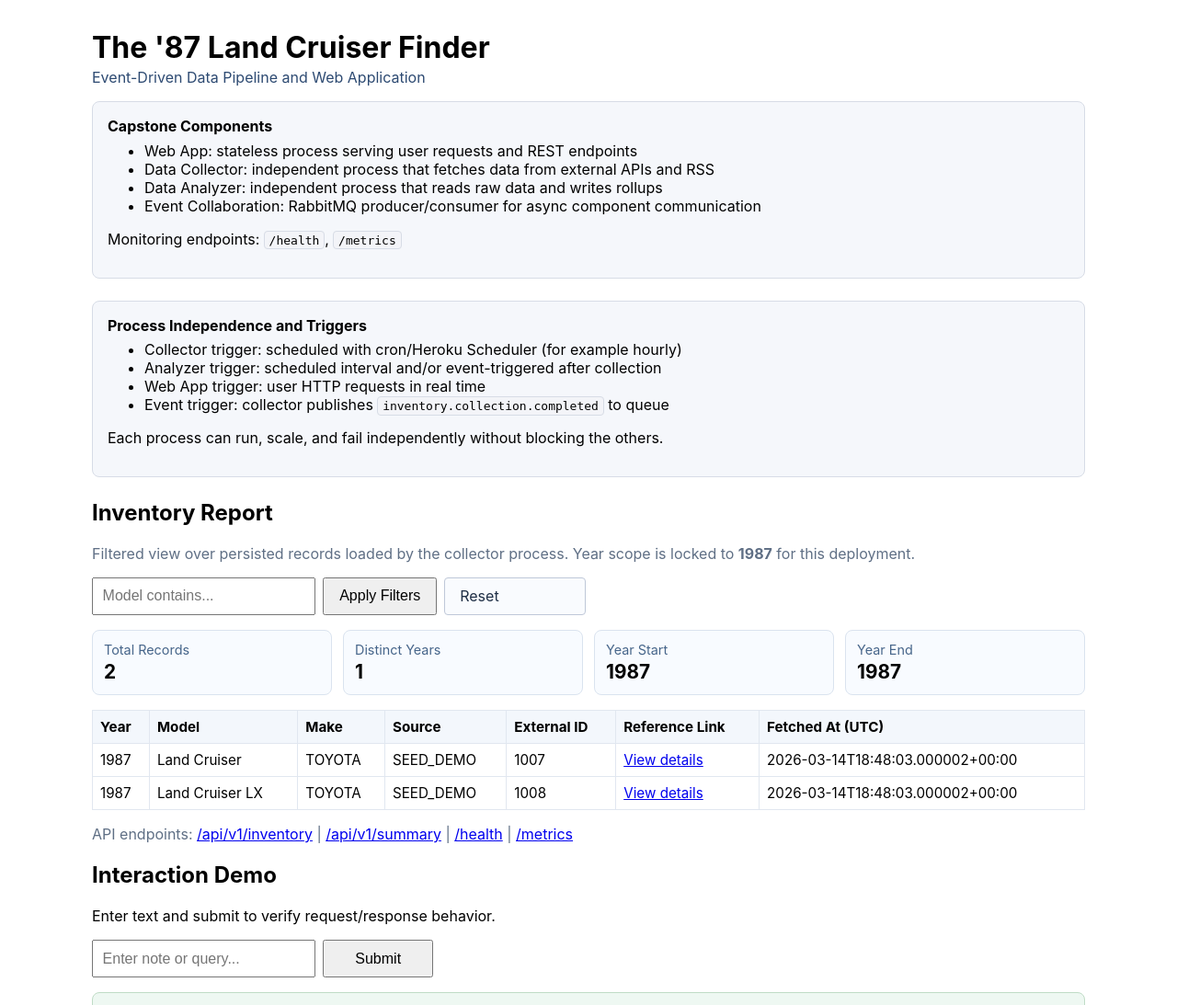
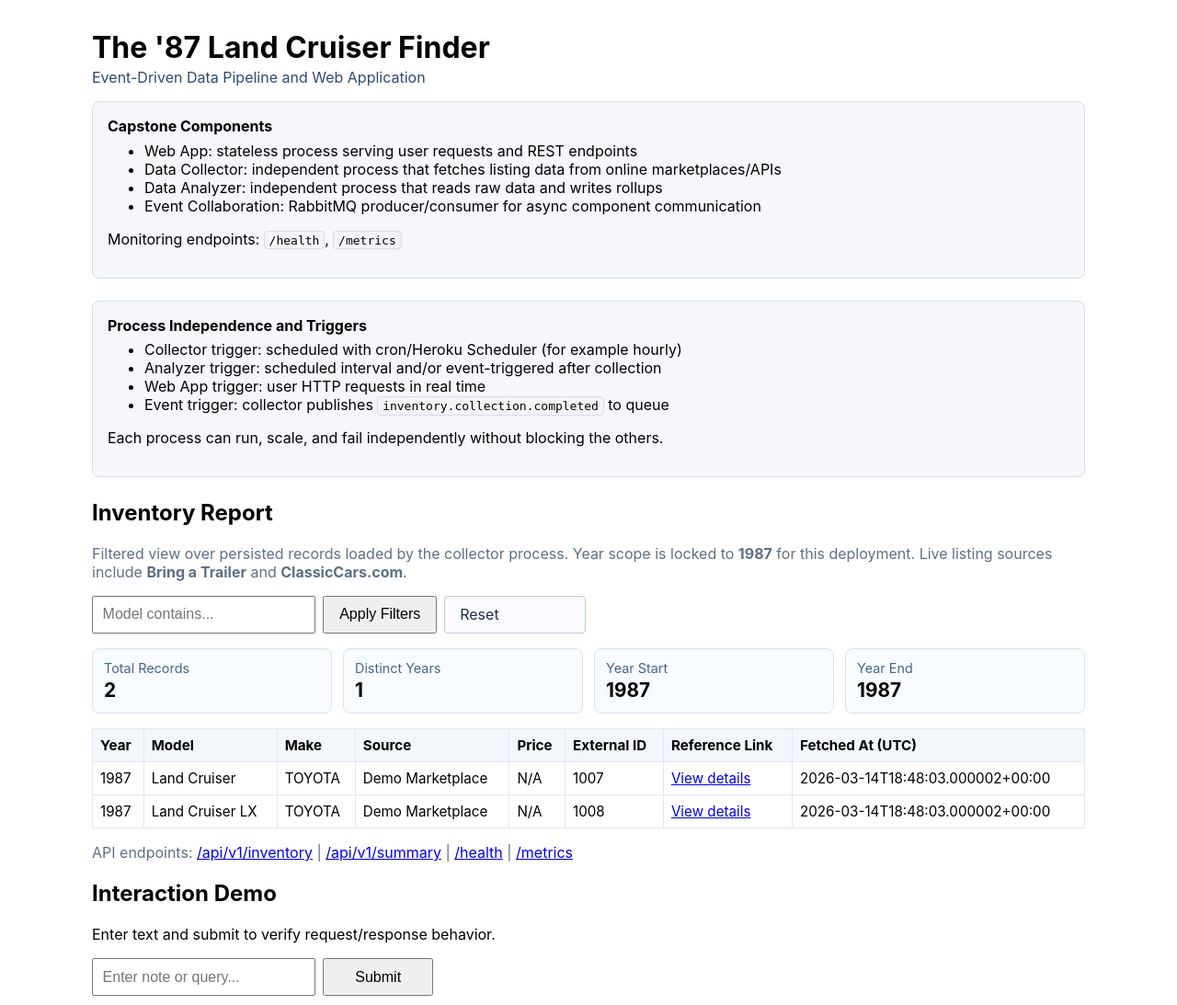
Before and after one commit to marbatis/csca5028-webapp-echo, a Flask app: page / in a window 1280 px wide. Shown: the top 1093 px of the page at 92% size. Run offline with Flask 3, Linux system fonts and the light colour scheme; data comes from the database, SQL or seed files in the repository; data that the repository does not hold is empty.

Commit message:
Add real listing-focused 1987 finder behavior

```diff
--- a/src/app.py
+++ b/src/app.py
@@ -2,9 +2,11 @@ from __future__ import annotations
 
 import json
 import os
+import re
 import sqlite3
 import xml.etree.ElementTree as ET
 from datetime import datetime, timezone
+from html import unescape
 from pathlib import Path
 from typing import Any
 from urllib.parse import quote_plus
@@ -16,10 +18,17 @@ TEMPLATE_DIR = Path(__file__).resolve().parent.parent / "templates"
 DEFAULT_DB_PATH = Path(__file__).resolve().parent.parent / "data" / "land_cruiser.sqlite3"
 app = Flask(__name__, template_folder=str(TEMPLATE_DIR))
 REQUEST_COUNT = 0
-SEED_YEAR_START = 1980
-SEED_YEAR_END = 1990
 DEFAULT_PROJECT_YEAR = 1987
+SEED_YEAR_START = DEFAULT_PROJECT_YEAR
+SEED_YEAR_END = DEFAULT_PROJECT_YEAR
 REQUEST_HEADERS = {"User-Agent": "csca5028-land-cruiser-finder-web/1.0"}
+SOURCE_NHTSA_VPIC = "NHTSA_vPIC_MODELS"
+SOURCE_NHTSA_RECALLS = "NHTSA_RECALLS"
+SOURCE_FUEL_ECONOMY = "FUEL_ECONOMY_MENU"
+SOURCE_BAT_LISTINGS = "BAT_LISTINGS"
+SOURCE_CLASSICCARS_LISTINGS = "CLASSICCARS_LISTINGS"
+SOURCE_DEMO_MARKETPLACE = "DEMO_MARKETPLACE"
+MARKETPLACE_SOURCES = {SOURCE_BAT_LISTINGS, SOURCE_CLASSICCARS_LISTINGS, SOURCE_DEMO_MARKETPLACE}
 VPIC_URL_TEMPLATE = (
     "https://vpic.nhtsa.dot.gov/api/vehicles/"
     "GetModelsForMakeYear/make/toyota/modelyear/{year}?format=json"
@@ -30,6 +39,19 @@ RECALLS_URL_TEMPLATE = (
 )
 FUEL_MODEL_MENU_TEMPLATE = (
     "https://www.fueleconomy.gov/ws/rest/vehicle/menu/model?year={year}&make=Toyota"
+)
+BAT_AUCTIONS_SEARCH_TEMPLATE = "https://bringatrailer.com/auctions/?search={year}+toyota+land+cruiser"
+CLASSICCARS_SEARCH_TEMPLATE = "https://www.classiccars.com/listings/find/{year}/toyota/land-cruiser"
+CLASSICCARS_BASE_URL = "https://www.classiccars.com"
+
+BAT_LISTING_PATTERN = re.compile(
+    r'"title":"(?P<title>[^"]+)","url":"(?P<url>https:[\\\/]+bringatrailer\.com[\\\/]+listing[\\\/]+[^"]+)"'
+    r'.*?"year":"(?P<year>[0-9]{4})","id":(?P<id>[0-9]+)',
+    re.S,
+)
+CLASSICCARS_JSONLD_PATTERN = re.compile(
+    r'<script type="application/ld\+json">\s*(\{.*?\})\s*</script>',
+    re.S,
 )
 
 SAMPLE_RECORDS: list[dict[str, Any]] = [
@@ -60,6 +82,25 @@ def parse_int(raw: str | None) -> int | None:
         return int(value)
     except ValueError:
         return None
+
+
+def decode_json_escaped(value: str) -> str:
+    try:
+        return unescape(json.loads(f'"{value}"'))
+    except Exception:
+        return unescape(value)
+
+
+def source_display_name(source: str) -> str:
+    labels = {
+        SOURCE_BAT_LISTINGS: "Bring a Trailer",
+        SOURCE_CLASSICCARS_LISTINGS: "ClassicCars.com",
+        SOURCE_NHTSA_RECALLS: "NHTSA Recalls",
+        SOURCE_NHTSA_VPIC: "NHTSA vPIC",
+        SOURCE_FUEL_ECONOMY: "FuelEconomy.gov",
+        SOURCE_DEMO_MARKETPLACE: "Demo Marketplace",
+    }
+    return labels.get(source, source)
 
 
 def get_project_year() -> int:
@@ -107,6 +148,16 @@ def fetch_seed_records_from_online_sources() -> list[dict[str, Any]]:
     records: list[dict[str, Any]] = []
     for year in range(SEED_YEAR_START, SEED_YEAR_END + 1):
         try:
+            records.extend(fetch_classiccars_listing_records_for_year(year))
+        except Exception:
+            pass
+
+        try:
+            records.extend(fetch_bat_listing_records_for_year(year))
+        except Exception:
+            pass
+
+        try:
             vpic_response = requests.get(
                 VPIC_URL_TEMPLATE.format(year=year),
                 timeout=15,
@@ -123,7 +174,7 @@ def fetch_seed_records_from_online_sources() -> list[dict[str, Any]]:
                     continue
                 records.append(
                     {
-                        "source": "NHTSA_vPIC_MODELS",
+                        "source": SOURCE_NHTSA_VPIC,
                         "external_id": model_id,
                         "make_name": str(row.get("Make_Name", "TOYOTA")).strip() or "TOYOTA",
                         "model_name": model_name,
@@ -148,7 +199,7 @@ def fetch_seed_records_from_online_sources() -> list[dict[str, Any]]:
                     continue
                 records.append(
                     {
-                        "source": "NHTSA_RECALLS",
+                        "source": SOURCE_NHTSA_RECALLS,
                         "external_id": campaign,
                         "make_name": str(row.get("Make", "TOYOTA")).strip() or "TOYOTA",
                         "model_name": str(row.get("Model", "LAND CRUISER")).strip() or "LAND CRUISER",
@@ -177,7 +228,7 @@ def fetch_seed_records_from_online_sources() -> list[dict[str, Any]]:
                 payload = {"text": model_name, "value": external_id, "model_year": year}
                 records.append(
                     {
-                        "source": "FUEL_ECONOMY_MENU",
+                        "source": SOURCE_FUEL_ECONOMY,
                         "external_id": external_id,
                         "make_name": "TOYOTA",
                         "model_name": model_name,
@@ -188,6 +239,129 @@ def fetch_seed_records_from_online_sources() -> list[dict[str, Any]]:
         except Exception:
             pass
     return records
+
+
+def fetch_bat_listing_records_for_year(year: int) -> list[dict[str, Any]]:
+    response = requests.get(
+        BAT_AUCTIONS_SEARCH_TEMPLATE.format(year=year),
+        timeout=15,
+        headers=REQUEST_HEADERS,
+    )
+    response.raise_for_status()
+    html = response.text
+    records: list[dict[str, Any]] = []
+    seen_ids: set[str] = set()
+
+    for match in BAT_LISTING_PATTERN.finditer(html):
+        listing_year = int(match.group("year"))
+        if listing_year != year:
+            continue
+
+        title = decode_json_escaped(match.group("title")).strip()
+        if "LAND CRUISER" not in title.upper():
+            continue
+
+        listing_id = match.group("id").strip()
+        if not listing_id or listing_id in seen_ids:
+            continue
+        seen_ids.add(listing_id)
+
+        listing_url = match.group("url").replace("\\/", "/").strip()
+        payload = {
+            "marketplace": "Bring a Trailer",
+            "title": title,
+            "url": listing_url,
+            "year": listing_year,
+            "listing_id": listing_id,
+        }
+        records.append(
+            {
+                "source": SOURCE_BAT_LISTINGS,
+                "external_id": f"BAT-{listing_id}",
+                "make_name": "TOYOTA",
+                "model_name": title,
+                "model_year": listing_year,
+                "payload_json": json.dumps(payload, ensure_ascii=True),
+            }
+        )
+    return records
+
+
+def fetch_classiccars_listing_records_for_year(year: int) -> list[dict[str, Any]]:
+    response = requests.get(
+        CLASSICCARS_SEARCH_TEMPLATE.format(year=year),
+        timeout=15,
+        headers=REQUEST_HEADERS,
+    )
+    response.raise_for_status()
+    html = response.text
+    blocks = CLASSICCARS_JSONLD_PATTERN.findall(html)
+    records: list[dict[str, Any]] = []
+    seen_ids: set[str] = set()
+
+    for block in blocks:
+        try:
+            payload = json.loads(block)
+        except json.JSONDecodeError:
+            continue
+
+        model_year_raw = str(payload.get("modelDate", "")).strip()
+        if model_year_raw != str(year):
+            continue
+
+        manufacturer = str(payload.get("manufacturer", "")).strip().upper()
+        model = str(payload.get("model", "")).strip().upper()
+        name = str(payload.get("name", "")).strip()
+        if "TOYOTA" not in manufacturer or "LAND CRUISER" not in f"{model} {name}".upper():
+            continue
+
+        listing_id = str(payload.get("sku", "")).strip()
+        if not listing_id or listing_id in seen_ids:
+            continue
+        seen_ids.add(listing_id)
+
+        offers = payload.get("offers", {})
+        listing_url = ""
+        if isinstance(offers, dict):
+            listing_url = str(offers.get("url", "")).strip()
+        if listing_url.startswith("/"):
+            listing_url = f"{CLASSICCARS_BASE_URL}{listing_url}"
+        if not listing_url:
+            continue
+
+        normalized_payload = {
+            "marketplace": "ClassicCars.com",
+            "title": name,
+            "url": listing_url,
+            "year": year,
+            "listing_id": listing_id,
+            "price": offers.get("price") if isinstance(offers, dict) else None,
+            "price_currency": offers.get("priceCurrency") if isinstance(offers, dict) else None,
+        }
+        records.append(
+            {
+                "source": SOURCE_CLASSICCARS_LISTINGS,
+                "external_id": listing_id,
+                "make_name": "TOYOTA",
+                "model_name": name or "Toyota Land Cruiser",
+                "model_year": year,
+                "payload_json": json.dumps(normalized_payload, ensure_ascii=True),
+            }
+        )
+    return records
+
+
+def parse_payload(row: dict[str, Any]) -> dict[str, Any]:
+    raw = row.get("payload_json", "")
+    if isinstance(raw, dict):
+        return raw
+    if not raw:
+        return {}
+    try:
+        payload = json.loads(str(raw))
+        return payload if isinstance(payload, dict) else {}
+    except json.JSONDecodeError:
+        return {}
 
 
 def ensure_schema_and_seed() -> None:
@@ -233,14 +407,19 @@ def ensure_schema_and_seed() -> None:
                 )
         else:
             for row in SAMPLE_RECORDS:
+                demo_payload = {
+                    **row,
+                    "marketplace": "Demo Marketplace",
+                    "url": f"https://www.classiccars.com/listings/find/{row['model_year']}/toyota/land-cruiser",
+                }
                 payload.append(
                     (
-                        "SEED_DEMO",
+                        SOURCE_DEMO_MARKETPLACE,
                         row["external_id"],
                         "TOYOTA",
                         row["model_name"],
                         row["model_year"],
-                        json.dumps(row, ensure_ascii=True),
+                        json.dumps(demo_payload, ensure_ascii=True),
                         now,
                     )
                 )
@@ -259,6 +438,7 @@ def fetch_inventory_rows(
     min_year: int | None = None,
     max_year: int | None = None,
     model_contains: str | None = None,
+    marketplace_only: bool = True,
     limit: int = 100,
 ) -> list[dict[str, Any]]:
     ensure_schema_and_seed()
@@ -274,9 +454,14 @@ def fetch_inventory_rows(
     if model_contains:
         where.append("UPPER(model_name) LIKE ?")
         params.append(f"%{model_contains.upper()}%")
+    if marketplace_only:
+        source_list = sorted(MARKETPLACE_SOURCES)
+        placeholders = ", ".join("?" for _ in source_list)
+        where.append(f"source IN ({placeholders})")
+        params.extend(source_list)
 
     sql = """
-        SELECT id, source, external_id, make_name, model_name, model_year, fetched_at
+        SELECT id, source, external_id, make_name, model_name, model_year, payload_json, fetched_at
         FROM raw_inventory
     """
     if where:
@@ -311,15 +496,21 @@ def build_external_detail_url(row: dict[str, Any]) -> str | None:
     external_id = str(row.get("external_id", "")).strip()
     model_year = int(row.get("model_year", 0) or 0)
     model_name = str(row.get("model_name", "")).strip()
+    payload = parse_payload(row)
 
-    if source == "NHTSA_RECALLS" and external_id:
+    if source in MARKETPLACE_SOURCES:
+        listing_url = str(payload.get("url", "")).strip()
+        if listing_url:
+            return listing_url
+
+    if source == SOURCE_NHTSA_RECALLS and external_id:
         return f"https://www.nhtsa.gov/recalls?nhtsaId={quote_plus(external_id)}"
-    if source in {"NHTSA_vPIC_MODELS", "NHTSA_vPIC"} and model_year:
+    if source in {SOURCE_NHTSA_VPIC, "NHTSA_vPIC"} and model_year:
         return (
             "https://vpic.nhtsa.dot.gov/api/vehicles/"
             f"GetModelsForMakeYear/make/toyota/modelyear/{model_year}?format=json"
         )
-    if source == "FUEL_ECONOMY_MENU" and model_year and model_name:
+    if source == SOURCE_FUEL_ECONOMY and model_year and model_name:
         return (
             "https://www.fueleconomy.gov/feg/PowerSearch.do?action=PowerSearch"
             f"&year1={model_year}&year2={model_year}&make=Toyota&model={quote_plus(model_name)}"
@@ -339,9 +530,17 @@ def render_dashboard(echoed_text: str | None = None) -> str:
     min_year, max_year = scoped_year_filters(min_year, max_year)
 
     model_contains = request.args.get("model_contains", "").strip()
-    rows = fetch_inventory_rows(min_year=min_year, max_year=max_year, model_contains=model_contains)
+    rows = fetch_inventory_rows(
+        min_year=min_year,
+        max_year=max_year,
+        model_contains=model_contains,
+        marketplace_only=True,
+    )
     for row in rows:
         row["external_url"] = build_external_detail_url(row)
+        row["source_label"] = source_display_name(str(row.get("source", "")))
+        payload = parse_payload(row)
+        row["listing_price"] = payload.get("price")
     summary = summarize_inventory(rows)
 
     return render_template(
@@ -380,7 +579,12 @@ def api_inventory() -> Response:
     max_year = parse_int(request.args.get("max_year"))
     min_year, max_year = scoped_year_filters(min_year, max_year)
     model_contains = request.args.get("model_contains", "").strip()
-    rows = fetch_inventory_rows(min_year=min_year, max_year=max_year, model_contains=model_contains)
+    rows = fetch_inventory_rows(
+        min_year=min_year,
+        max_year=max_year,
+        model_contains=model_contains,
+        marketplace_only=True,
+    )
     return jsonify({"count": len(rows), "items": rows})
 
 
@@ -390,7 +594,12 @@ def api_summary() -> Response:
     max_year = parse_int(request.args.get("max_year"))
     min_year, max_year = scoped_year_filters(min_year, max_year)
     model_contains = request.args.get("model_contains", "").strip()
-    rows = fetch_inventory_rows(min_year=min_year, max_year=max_year, model_contains=model_contains)
+    rows = fetch_inventory_rows(
+        min_year=min_year,
+        max_year=max_year,
+        model_contains=model_contains,
+        marketplace_only=True,
+    )
     summary = summarize_inventory(rows)
     summary["request_count"] = REQUEST_COUNT
     return jsonify(summary)
@@ -416,7 +625,9 @@ def health() -> tuple[dict[str, Any], int]:
 @app.route("/metrics", methods=["GET"])
 def metrics() -> Response:
     min_year, max_year = scoped_year_filters(None, None)
-    summary = summarize_inventory(fetch_inventory_rows(min_year=min_year, max_year=max_year, limit=1000))
+    summary = summarize_inventory(
+        fetch_inventory_rows(min_year=min_year, max_year=max_year, marketplace_only=True, limit=1000)
+    )
     lines = [
         "# HELP app_requests_total Total HTTP requests handled by the app",
         "# TYPE app_requests_total counter",
--- a/templates/index.html
+++ b/templates/index.html
@@ -122,7 +122,7 @@
       <strong>Capstone Components</strong>
       <ul>
         <li>Web App: stateless process serving user requests and REST endpoints</li>
-        <li>Data Collector: independent process that fetches data from external APIs and RSS</li>
+        <li>Data Collector: independent process that fetches listing data from online marketplaces/APIs</li>
         <li>Data Analyzer: independent process that reads raw data and writes rollups</li>
         <li>Event Collaboration: RabbitMQ producer/consumer for async component communication</li>
       </ul>
@@ -148,6 +148,7 @@
       {% else %}
         Default view is focused on model year <strong>{{ project_year }}</strong>.
       {% endif %}
+      Live listing sources include <strong>Bring a Trailer</strong> and <strong>ClassicCars.com</strong>.
     </p>
     <form action="/" method="get" class="row">
       <input
@@ -186,6 +187,7 @@
           <th>Model</th>
           <th>Make</th>
           <th>Source</th>
+          <th>Price</th>
           <th>External ID</th>
           <th>Reference Link</th>
           <th>Fetched At (UTC)</th>
@@ -198,7 +200,8 @@
               <td>{{ row.model_year }}</td>
               <td>{{ row.model_name }}</td>
               <td>{{ row.make_name }}</td>
-              <td>{{ row.source }}</td>
+              <td>{{ row.source_label }}</td>
+              <td>{{ row.listing_price if row.listing_price else "N/A" }}</td>
               <td>{{ row.external_id }}</td>
               <td>
                 {% if row.external_url %}
@@ -212,7 +215,7 @@
           {% endfor %}
         {% else %}
           <tr>
-            <td colspan="7">No records match your filters.</td>
+            <td colspan="8">No records match your filters.</td>
           </tr>
         {% endif %}
       </tbody>
```
Also changed, not shown: tests/test_unit_input.py (+14 -1 lines), README.md.
